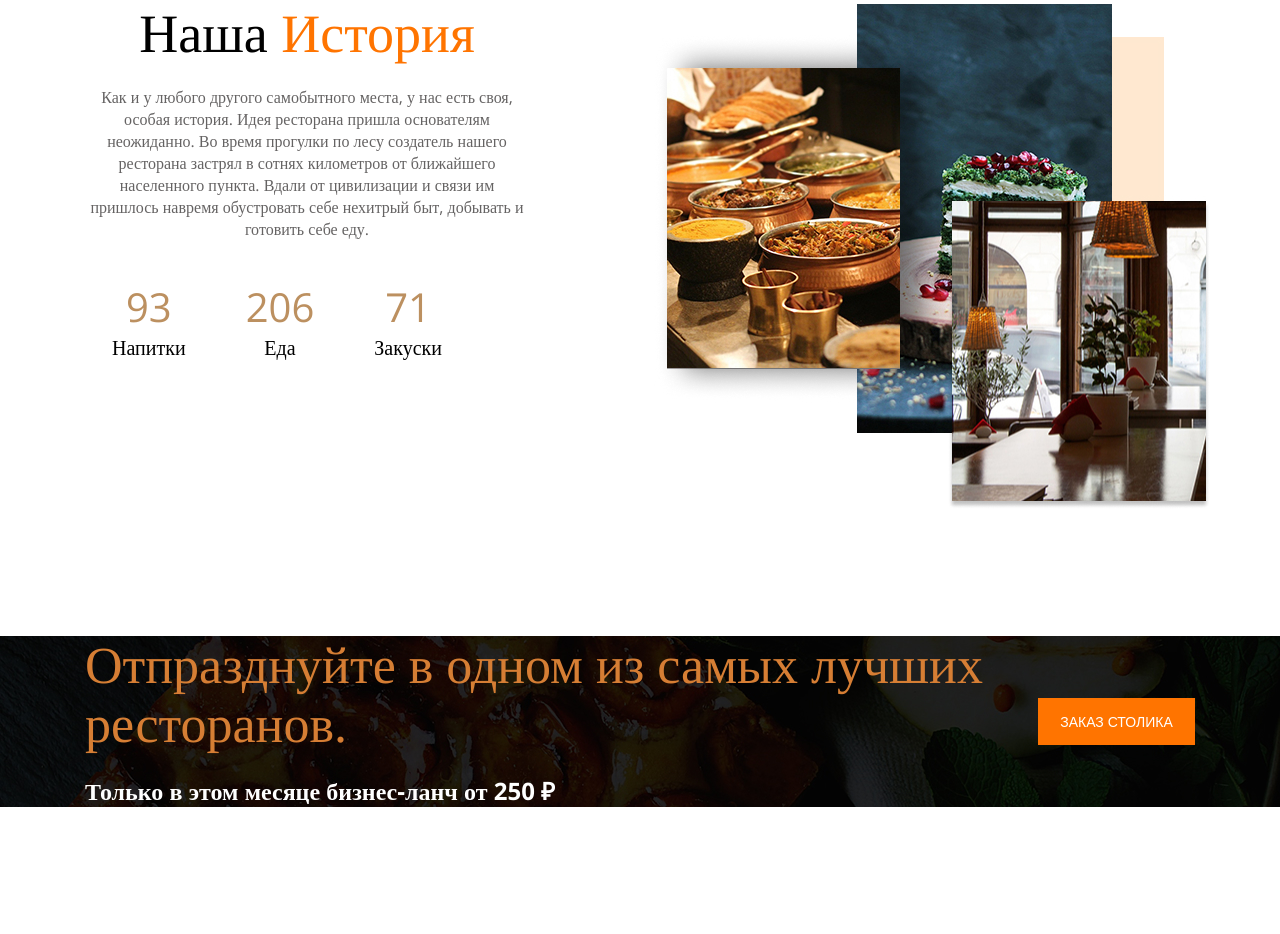
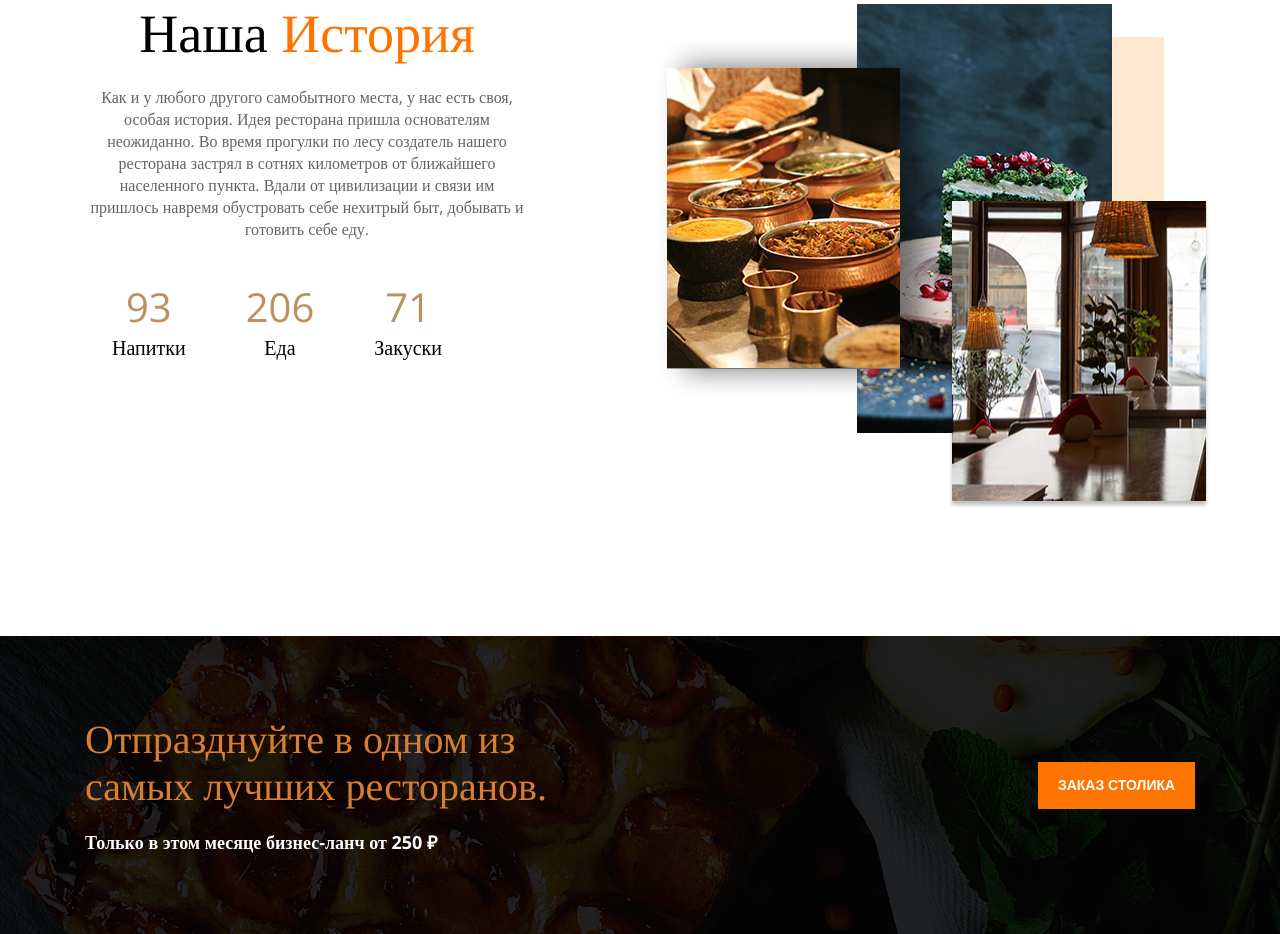
Before and after one commit to uradjudicator/new-project, a website built with Vite: page index.html in a window 1280 px wide. Shown: the part 1191-2125 px from the top of the page. Before the commit the page ends 1998 px from the top, so only its background shows below. Built offline with nearby package versions, Linux system fonts and the light colour scheme.

Commit message:
feat:completed order section

```diff
--- a/index.html
+++ b/index.html
@@ -71,7 +71,7 @@
     </section>
     <div class="cards">
         <div class="container">
-            <div class="cards-holder" >
+            <div class="cards-holder">
                 <div class="card" data-aos="fade-up-right">
                     <div class="card-image">
                         <img src="/src/img/Mask Group.png" alt="">
@@ -106,7 +106,7 @@
     <div class="history">
         <div class="container">
             <div class="history-holder">
-                <div class="history-info" data-aos="fade-right" >
+                <div class="history-info" data-aos="fade-right">
                     <div class="history-title">Наша <span> История </span></div>
                     <div class="history-desc">Как и у любого другого самобытного места, у нас есть своя, особая история.
                         Идея
@@ -138,23 +138,23 @@
     <div class="black-block">
         <div class="container">
             <div class="wrapper">
-                <div class="left">
-                    <div class="left-title">Отпразднуйте в одном из
+                <div class="left" data-aos="fade-right">
+                    <div class="left-title" >Отпразднуйте в одном из <br>
                         самых лучших ресторанов.</div>
-                        <div class="left-text">Только в этом месяце бизнес-ланч от 250 ₽</div>
+                    <div class="left-text" >Только в этом месяце бизнес-ланч от 250 ₽</div>
                 </div>
-            <div class="right">
-                <button class="btn">ЗАКАЗ СТОЛИКА</button>
+                <div class="right" data-aos="fade-up">
+                    <button class="btn">ЗАКАЗ СТОЛИКА</button>
                 </div>
-            </div>
             </div>
         </div>
     </div>
+
     <script src="https://unpkg.com/aos@next/dist/aos.js"></script>
     <script>
-      AOS.init({
-        once:"true"
-      });
+        AOS.init({
+            once: "true"
+        });
     </script>
 </body>
 
--- a/src/styles/style.scss
+++ b/src/styles/style.scss
@@ -263,11 +263,11 @@ body {
         display: flex;
         justify-content: space-between;
         align-items: center;
-        // padding: 80px 0;
+        padding: 80px 0;
 
         .left-title {
             color: #D67E34;
-            font-size: 52px;
+            font-size: 40px;
             font-family: 'Tinos';
             font-weight: 400;
             margin-bottom: 20px;
@@ -275,7 +275,7 @@ body {
 
         .left-text {
             font-weight: 700;
-            font-size: 24px;
+            font-size: 18px;
             color: #fff;
         }
         .btn{
@@ -285,9 +285,14 @@ body {
             background-color: #FF7400;
             color: #fff;
             padding: 14px 18px;
-            font-weight: 500;
+            font-weight: 600;
             font-size: 14px;
             border: none;
+            cursor: pointer;
+            transition: 0.4s;
+            &:hover{
+                color: #000;
+            }
         }
     }
 }
```
